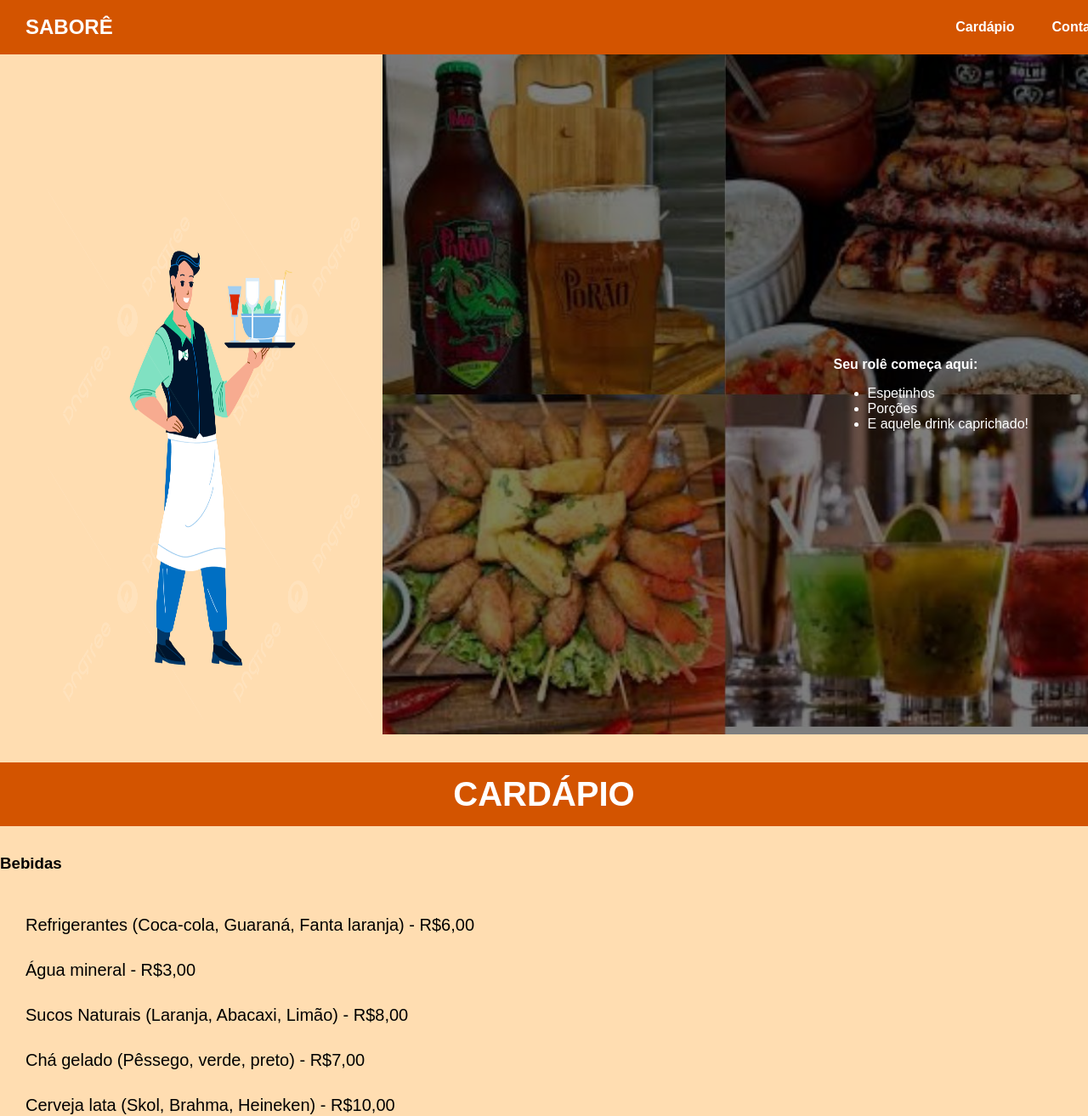
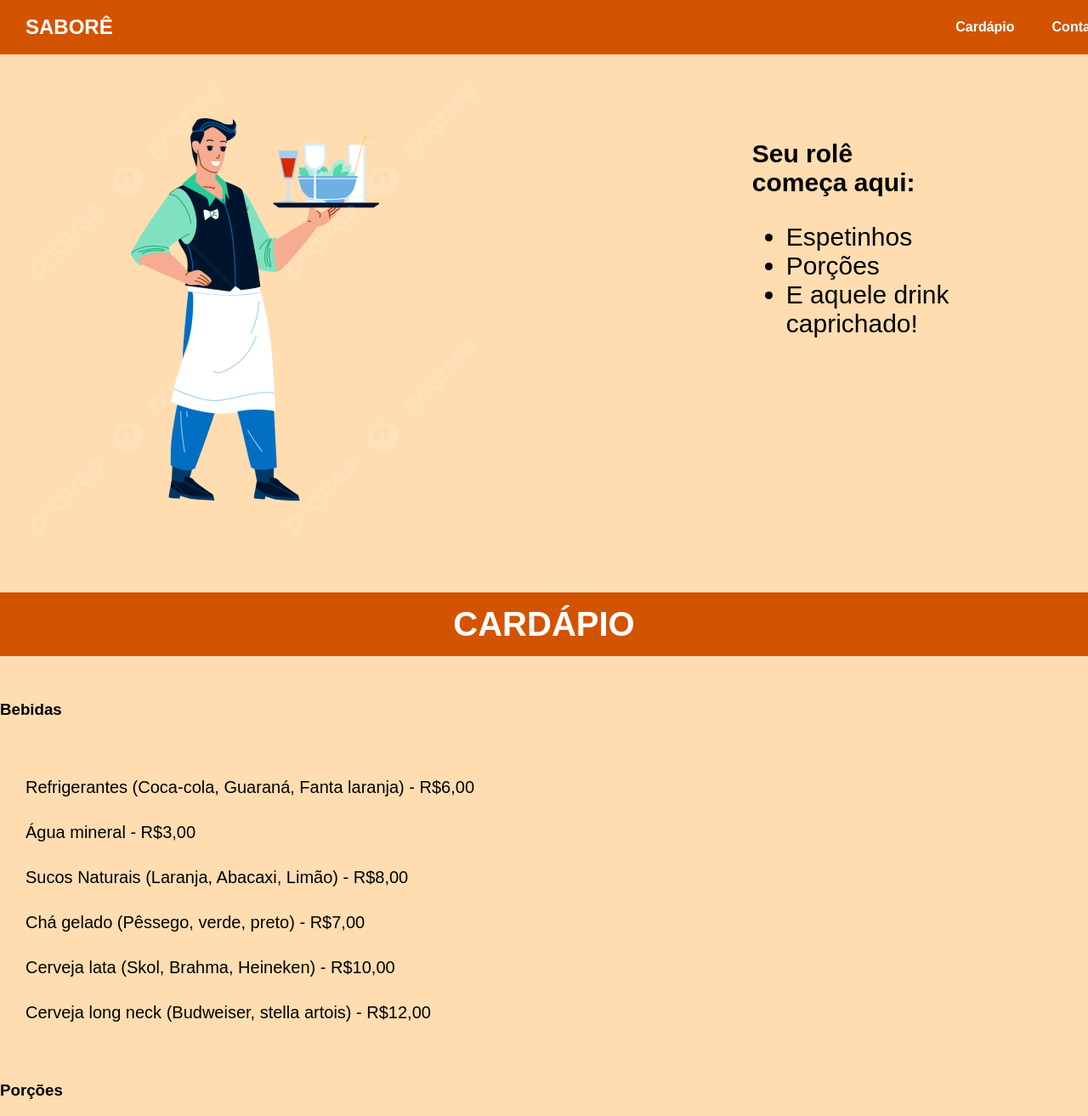
Before and after one commit to Karenfernandes20/cardapio, a plain HTML site: page index.html in a window 1280 px wide. Shown: the top 1313 px of the page at 85% size. Drawn offline with Linux system fonts and the light colour scheme; a web font is replaced by a local one.

Commit message:
Update style.css

```diff
--- a/style.css
+++ b/style.css
@@ -1,9 +1,11 @@
+/*CONFIGURAÇÕES GERAIS*/
 body{
   background-color: #ffddb1;
   margin: 0;
   font-family: sans-serif;
 }
 
+/*SECTION NAVBAR*/
 .home {
   background-color: #d35400; /* laranja escuro */
   padding: 15px 30px;
@@ -43,113 +45,6 @@ body{
   color: #a84300;
 }
 
-.start {
-  display: flex;
-  width: 100%;
-  height: 100vh; /* ocupa toda a altura da tela */
-
-}
-
-.text {
-  position: relative;
-  flex: 1;
-  background-image: url(assets/lunch.jpg);
-  background-size: cover;
-  background-position: center;
-  display: flex;
-  justify-content: flex-end;
-  align-items: center;
-  padding: 40px;
-  overflow: hidden;
-  text-align: right;
-}
-
-.overlay {
-  position: absolute;
-  top: 0;
-  left: 0;
-  width: 100%;
-  height: 100%;
-  background-color: rgba(0, 0, 0, 0.5); /* preto com opacidade */
-  z-index: 1;
-}
-
-.conteudo-text{
-  position: relative;
-  z-index: 2;
-  color: white;
-  padding: 30px;
-  border-radius: 10px;
-  max-width: 400px;
-  text-align: left;
-}
-
-#img-garcon {
-  width: 400px;
-  height: auto;
-  margin-top: 150px;
-  margin-left: 50px;
-}
-
-
-.imgs-icons{
-  width: 25px;
-  height: 25px;
-}
-
-.title{
-  background-color: #d35400; /* laranja escuro */
-  padding: 15px 30px;
-  align-items: center;
-  color:white;
-  text-align: center;
-  font-size: 40px;
-}
-
-.subtitle{
-  text-align: center;
-  font-size: 30px;
-}
-
-.listas{
-  font-size: 20px;
-  list-style: none;
-  padding-left: 30px; /* remove o recuo padrão */
-  gap: 100px;
-  padding: 15px;
-}
-
-.item{
-  padding: 15px;
-}
-
-.informacao{
-color: #fff;
-text-align: center;
-padding: 50px 20px;
-}
-
-.contato {
-background-color: #d35400;
-padding: 20px;
-color: #fff;
-}
-
-.endereco,
-.telefone,
-.email,
-.horario{
-  display: flex;
-  align-items: center;  /* Alinha verticalmente */
-  gap: 10px;            /* Espaço entre o ícone e o texto */
-  margin-bottom: 10px;  /* Espaço entre os blocos */
-}
-
-.imgs-icons {
-  width: 24px;
-  height: auto;
-}
-
 .dropdown {
   position: relative;
   display: inline-block;
@@ -184,3 +79,140 @@ color: #fff;
 .dropdown:hover .dropdown-content {
   display: block;
 }
+
+
+
+/*IMAGEM DO GARÇOM E TEXTO AO LADO*/
+.start{
+  display: flex;
+  justify-content: space-between;
+}
+
+#img-garcon{
+  width: 600px;
+  height: auto;
+}
+
+.conteudo-text{
+  font-size: 30px;
+  align-items: center;
+  margin-right: 40%;
+  margin-top: 100px;
+}
+
+/*CARDAPIO*/
+
+.title{
+  background-color: #d35400; /* laranja escuro */
+  padding: 15px 30px;
+  align-items: center;
+  color:white;
+  text-align: center;
+  font-size: 40px;
+}
+
+/*SUBTITULOS DO CARDAPIO*/
+#bebidas {
+  position: relative;
+  display: inline-block;
+  cursor: pointer;
+}
+
+#bebidas::after {
+  content: "";
+  position: absolute;
+  bottom: -5px; /* distancia da linha */
+  left: 0;
+  width: 0%;
+  height: 3px;
+  background-color: #ff6600; /* cor da linha */
+  transition: width 0.3s ease-in-out;
+}
+
+#bebidas:hover::after {
+  width: 100%; /* aparece ao passar o mouse */
+}
+
+#porcoes {
+  position: relative;
+  display: inline-block;
+  cursor: pointer;
+}
+
+#porcoes::after {
+  content: "";
+  position: absolute;
+  bottom: -5px; /* distancia da linha */
+  left: 0;
+  width: 0%;
+  height: 3px;
+  background-color: #ff6600; /* cor da linha */
+  transition: width 0.3s ease-in-out;
+}
+
+#porcoes:hover::after {
+  width: 100%; /* aparece ao passar o mouse */
+}
+#drinks {
+  position: relative;
+  display: inline-block;
+  cursor: pointer;
+}
+
+#drinks::after {
+  content: "";
+  position: absolute;
+  bottom: -5px; /* distancia da linha */
+  left: 0;
+  width: 0%;
+  height: 3px;
+  background-color: #ff6600; /* cor da linha */
+  transition: width 0.3s ease-in-out;
+}
+
+#drinks:hover::after {
+  width: 100%; /* aparece ao passar o mouse */
+}
+
+/*PRODUTOS DO CARDAPIO*/
+
+.listas{
+  font-size: 20px;
+  list-style: none;
+  padding-left: 30px; /* remove o recuo padrão */
+  gap: 100px;
+  padding: 15px;
+}
+
+.item{
+  padding: 15px;
+}
+
+
+/*CONTATO COM O RESTAURANTE*/
+.informacao{
+color: #fff;
+text-align: center;
+padding: 50px 20px;
+}
+
+.contato {
+background-color: #d35400;
+padding: 20px;
+color: #fff;
+}
+
+.endereco,
+.telefone,
+.email,
+.horario{
+  display: flex;
+  align-items: center;  /* Alinha verticalmente */
+  gap: 10px;            /* Espaço entre o ícone e o texto */
+  margin-bottom: 10px;  /* Espaço entre os blocos */
+}
+
+.imgs-icons {
+  width: 24px;
+  height: auto;
+}
```
